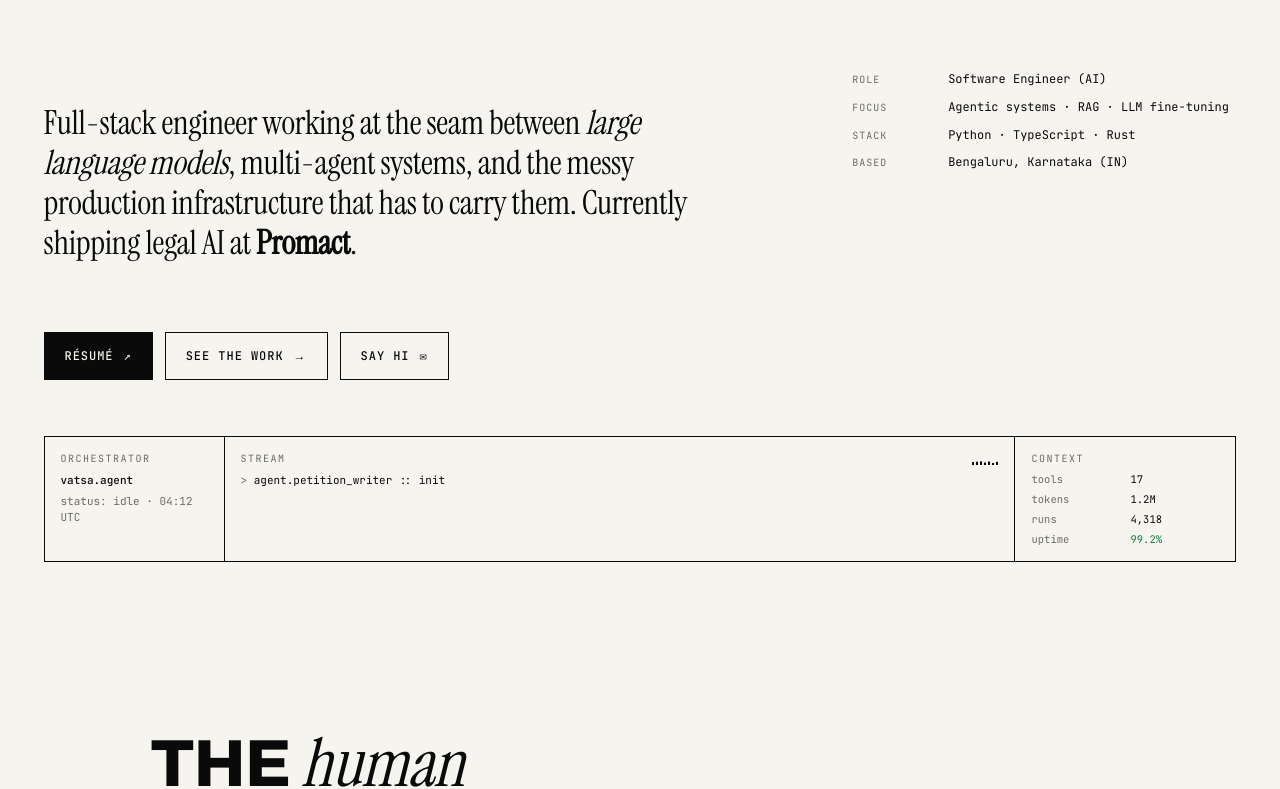
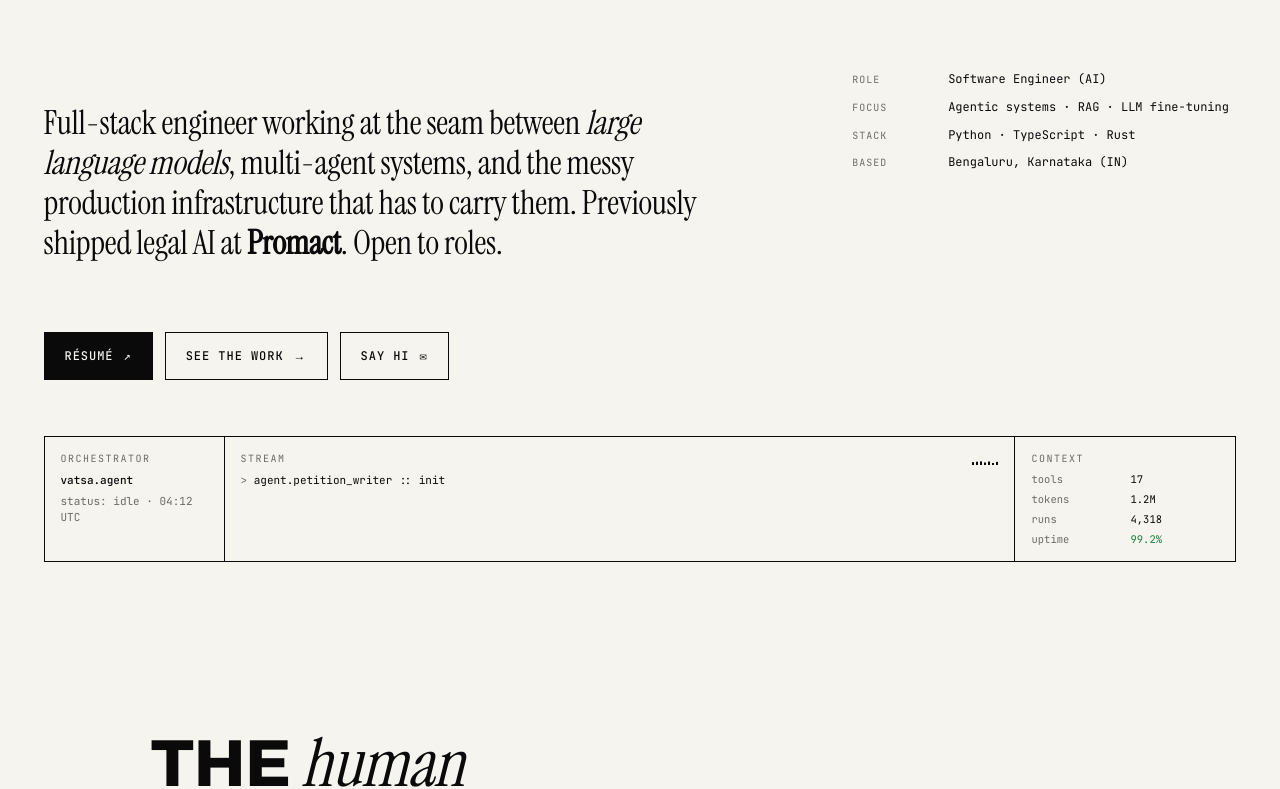
Before and after one commit to Vatsa10/vatsa-joshi-landing, a Next.js app: page / in a window 1280 px wide. Shown: the part 1452-2241 px from the top of the page. Built offline with nearby package versions, Linux system fonts and the light colour scheme; no server answers.

Commit message:
fix: update job description to reflect previous role and current availability

```diff
--- a/app/page.tsx
+++ b/app/page.tsx
@@ -149,7 +149,7 @@ export default function Home() {
 
         <div className="hero-tagrow">
           <p className="tag-lede reveal">
-            Full-stack engineer working at the seam between <em>large language models</em>, multi-agent systems, and the messy production infrastructure that has to carry them. Currently shipping legal AI at <b>Promact</b>.
+            Full-stack engineer working at the seam between <em>large language models</em>, multi-agent systems, and the messy production infrastructure that has to carry them. Previously shipped legal AI at <b>Promact</b>. Open to roles.
           </p>
           <div className="tag-meta reveal">
             <div className="row"><span className="k">Role</span><span className="v">Software Engineer (AI)</span></div>
@@ -319,10 +319,10 @@ export default function Home() {
 
         <div className="xp reveal stagger">
           <div className="xp-row">
-            <div className="xp-date">2026 — NOW</div>
+            <div className="xp-date">JAN — MAY 2026</div>
             <div className="xp-role">Software Engineer (AI)<span className="co">Promact · Vadodara</span></div>
             <div className="xp-desc">BharatLaw.ai — multi-agent petition drafting, legal intelligence platform, end-to-end document systems.</div>
-            <div className="xp-side">Full-time<br />Current</div>
+            <div className="xp-side">Full-time<br />Completed</div>
           </div>
           <div className="xp-row">
             <div className="xp-date">JUN — DEC 2025</div>
```
